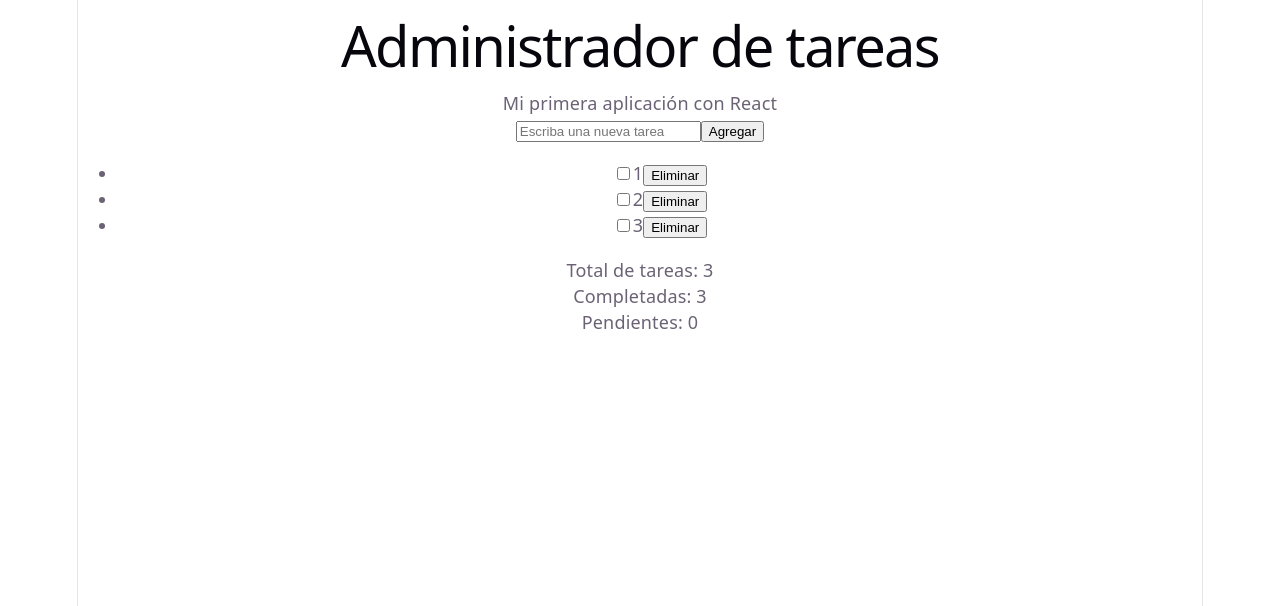
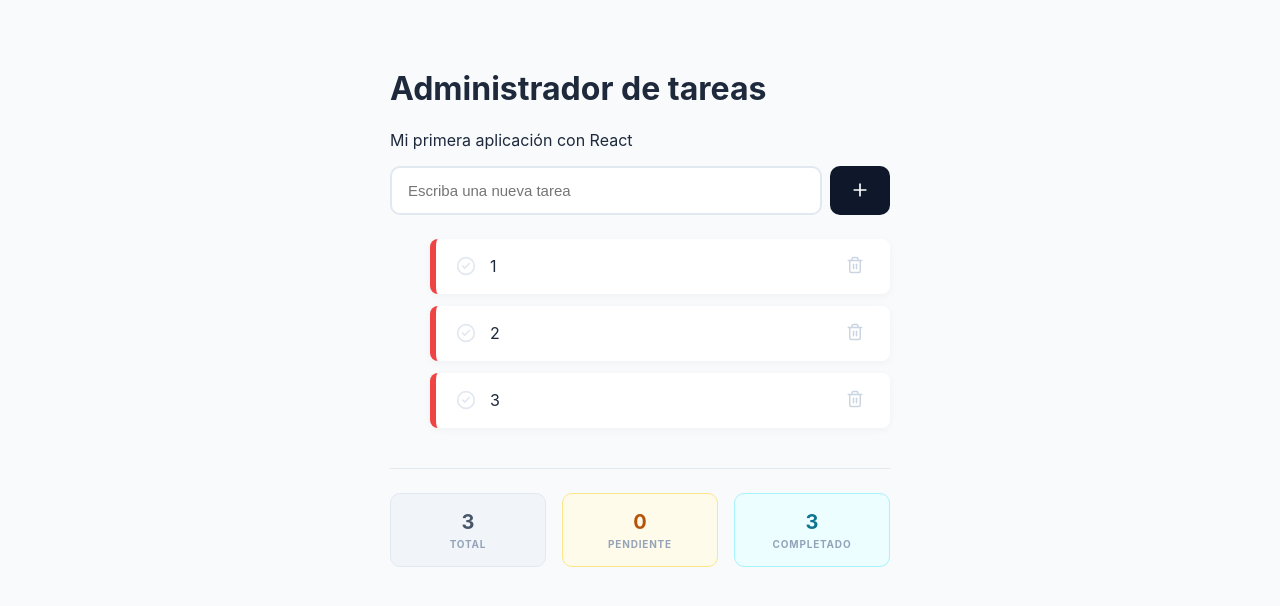
Before and after one commit to A-1-2-3-A/admin-tareas, a React (Vite) app: page / in a window 1280 px wide. Shown: the top 606 px of the page. Built offline with nearby package versions, Linux system fonts and the light colour scheme.

Commit message:
FrontEnd finalizado. Estilos aplicados

```diff
--- a/package.json
+++ b/package.json
@@ -10,6 +10,7 @@
     "preview": "vite preview"
   },
   "dependencies": {
+    "lucide-react": "^1.24.0",
     "react": "^19.2.7",
     "react-dom": "^19.2.7"
   },
--- /dev/null
+++ b/src/components/Footer.css
@@ -0,0 +1,49 @@
+.footer-container {
+  display: flex;
+  justify-content: space-between;
+  gap: 16px;
+  margin-top: 40px;
+  padding-top: 24px;
+  border-top: 1px solid #e2e8f0;
+}
+
+.stat-box {
+  flex: 1;
+  display: flex;
+  flex-direction: column;
+  align-items: center;
+  padding: 16px 12px;
+  border-radius: 10px;
+  background-color: #f8fafc;
+  border: 1px solid #e2e8f0;
+  transition: all 0.3s ease;
+}
+
+.stat-box:hover {
+  transform: translateY(-2px);
+  box-shadow: 0 4px 6px -1px rgba(0, 0, 0, 0.05);
+}
+
+.stat-number {
+  font-family: 'Inter', sans-serif;
+  font-size: 20px;
+  font-weight: 700;
+  margin-bottom: 4px;
+}
+
+.stat-label {
+  font-size: 10px;
+  text-transform: uppercase;
+  font-weight: 700;
+  letter-spacing: 0.8px;
+  color: #94a3b8;
+}
+
+.total { background-color: #f1f5f9; border-color: #e2e8f0; }
+.total .stat-number { color: #475569; }
+
+.pending { background-color: #fffbeb; border-color: #fde68a; }
+.pending .stat-number { color: #b45309; }
+
+.completed { background-color: #ecfeff; border-color: #a5f3fc; }
+.completed .stat-number { color: #0e7490; }
--- a/src/components/Footer.tsx
+++ b/src/components/Footer.tsx
@@ -1,3 +1,5 @@
+import './Footer.css';
+
 type FooterProps = {
     total: number,
     completed: number,
@@ -6,10 +8,19 @@ type FooterProps = {
 
 function Footer(props: FooterProps){
     return (
-        <footer>
-            <p>Total de tareas: {props.total}</p>
-            <p>Completadas: {props.completed}</p>
-            <p>Pendientes: {props.pending}</p>
+        <footer className='footer-container'>
+            <div className='stat-box total'>
+                <span className='stat-number'>{props.total}</span>
+                <span className='stat-label'>Total</span>
+            </div>
+            <div className='stat-box pending'>
+                <span className='stat-number'>{props.pending}</span>
+                <span className='stat-label'>Pendiente</span>
+            </div>
+            <div className='stat-box completed'>
+                <span className='stat-number'>{props.completed}</span>
+                <span className='stat-label'>Completado</span>
+            </div>
         </footer>
     );
 }
--- /dev/null
+++ b/src/components/TaskCard.css
@@ -0,0 +1,40 @@
+.task-card {
+  background: #ffffff;
+  padding: 16px 20px;
+  border-radius: 8px;
+  display: flex;
+  justify-content: space-between;
+  align-items: center;
+  margin-bottom: 12px;
+  border-left: 6px solid #ef4444;
+  box-shadow: 0 2px 8px rgba(0,0,0,0.04);
+  transition: all 0.3s ease;
+}
+
+.task-card.completed {
+  border-left-color: #22c55e;
+  background: #f8fafc;
+}
+
+.task-content {
+  display: flex;
+  align-items: center;
+  gap: 14px;
+}
+
+.task-card.completed span {
+  text-decoration: line-through;
+  color: #94a3b8;
+}
+
+.delete-btn {
+  background: none;
+  border: none;
+  color: #cbd5e1;
+  cursor: pointer;
+  transition: color 0.2s;
+}
+
+.delete-btn:hover {
+  color: #ef4444;
+}
--- a/src/components/TaskCard.tsx
+++ b/src/components/TaskCard.tsx
@@ -1,3 +1,6 @@
+import { Trash2, CheckCircle2 } from 'lucide-react';
+import './TaskCard.css';
+
 type Task = {
     id: number;
     text: string;
@@ -12,19 +15,21 @@ type TaskCardProps = {
 
 function TaskCard(props: TaskCardProps){
     return (
-        <li className={props.task.completed ? "task completed" : "task"}>
-            <input
-                type="checkbox"
-                checked={props.task.completed}
-                onChange={() => {props.onToggleTask(props.task.id)}}
-            />
+        <div className={props.task.completed ? "task-card completed" : "task-card"}>
+            <div className="task-content">
+                <CheckCircle2
+                    size={20}
+                    color={props.task.completed ? "#22c55e" : "#e2e8f0"}
+                    onClick={() => props.onToggleTask(props.task.id)}
+                    style={{cursor: 'pointer'}}
+                />
+                <span>{props.task.text}</span>
+            </div>
 
-            <span>{props.task.text}</span>
-
-            <button onClick={() => {props.onDeleteTask(props.task.id)}}>
-                Eliminar
+            <button onClick={() => props.onDeleteTask(props.task.id)} className="delete-btn">
+                <Trash2 size={18} />
             </button>
-        </li>
+        </div>
     );
 }
 
--- /dev/null
+++ b/src/components/TaskInput.css
@@ -0,0 +1,42 @@
+.input-container {
+  display: flex;
+  gap: 8px;
+  margin-bottom: 24px;
+}
+
+input {
+  flex: 1;
+  padding: 14px 16px;
+  border-radius: 10px;
+  border: 2px solid #e2e8f0;
+  background-color: #ffffff;
+  font-size: 15px;
+  transition: all 0.3s ease;
+}
+
+input:focus {
+  outline: none;
+  border-color: #38bdf8;
+  box-shadow: 0 0 0 3px rgba(56, 189, 248, 0.1);
+}
+
+.add-btn {
+  background-color: #0f172a;
+  color: white;
+  border: none;
+  padding: 0 20px;
+  border-radius: 10px;
+  cursor: pointer;
+  display: flex;
+  align-items: center;
+  transition: all 0.2s ease;
+}
+
+.add-btn:hover {
+  background-color: #1e293b;
+  transform: translateY(-1px);
+}
+
+.add-btn:active {
+  transform: translateY(0);
+}
--- a/src/components/TaskInput.tsx
+++ b/src/components/TaskInput.tsx
@@ -1,4 +1,6 @@
 import { useState } from "react";
+import { Plus } from "lucide-react";
+import './TaskInput.css';
 
 type TaskImputProps = {
     onAddTask: (text: string) => void;
@@ -17,16 +19,17 @@ function TaskInput(props: TaskImputProps){
     };
 
     return (
-        <div>
+        <div className="input-container">
             <input
                 type="text"
                 placeholder="Escriba una nueva tarea"
                 value={text}
                 onChange={(event) => setText(event.target.value)}
+                onKeyDown={(event) => event.key === 'Enter' && handleSubmit()}
             />
 
-            <button onClick={handleSubmit}>
-                Agregar
+            <button onClick={handleSubmit} className="add-btn">
+                <Plus size={20} />
             </button>
         </div>
     );
--- a/src/index.css
+++ b/src/index.css
@@ -1,111 +1,9 @@
-:root {
-  --text: #6b6375;
-  --text-h: #08060d;
-  --bg: #fff;
-  --border: #e5e4e7;
-  --code-bg: #f4f3ec;
-  --accent: #aa3bff;
-  --accent-bg: rgba(170, 59, 255, 0.1);
-  --accent-border: rgba(170, 59, 255, 0.5);
-  --social-bg: rgba(244, 243, 236, 0.5);
-  --shadow:
-    rgba(0, 0, 0, 0.1) 0 10px 15px -3px, rgba(0, 0, 0, 0.05) 0 4px 6px -2px;
-
-  --sans: system-ui, 'Segoe UI', Roboto, sans-serif;
-  --heading: system-ui, 'Segoe UI', Roboto, sans-serif;
-  --mono: ui-monospace, Consolas, monospace;
-
-  font: 18px/145% var(--sans);
-  letter-spacing: 0.18px;
-  color-scheme: light dark;
-  color: var(--text);
-  background: var(--bg);
-  font-synthesis: none;
-  text-rendering: optimizeLegibility;
-  -webkit-font-smoothing: antialiased;
-  -moz-osx-font-smoothing: grayscale;
-
-  @media (max-width: 1024px) {
-    font-size: 16px;
-  }
+body {
+  background-color: #f8fafc;
+  color: #1e293b;
+  font-family: 'Inter', sans-serif;
+  display: flex;
+  justify-content: center;
+  padding: 40px 20px;
 }
-
-@media (prefers-color-scheme: dark) {
-  :root {
-    --text: #9ca3af;
-    --text-h: #f3f4f6;
-    --bg: #16171d;
-    --border: #2e303a;
-    --code-bg: #1f2028;
-    --accent: #c084fc;
-    --accent-bg: rgba(192, 132, 252, 0.15);
-    --accent-border: rgba(192, 132, 252, 0.5);
-    --social-bg: rgba(47, 48, 58, 0.5);
-    --shadow:
-      rgba(0, 0, 0, 0.4) 0 10px 15px -3px, rgba(0, 0, 0, 0.25) 0 4px 6px -2px;
-  }
-
-  #social .button-icon {
-    filter: invert(1) brightness(2);
-  }
-}
-
-body {
-  margin: 0;
-}
-
-#root {
-  width: 1126px;
-  max-width: 100%;
-  margin: 0 auto;
-  text-align: center;
-  border-inline: 1px solid var(--border);
-  min-height: 100svh;
-  display: flex;
-  flex-direction: column;
-  box-sizing: border-box;
-}
-
-h1,
-h2 {
-  font-family: var(--heading);
-  font-weight: 500;
-  color: var(--text-h);
-}
-
-h1 {
-  font-size: 56px;
-  letter-spacing: -1.68px;
-  margin: 32px 0;
-  @media (max-width: 1024px) {
-    font-size: 36px;
-    margin: 20px 0;
-  }
-}
-h2 {
-  font-size: 24px;
-  line-height: 118%;
-  letter-spacing: -0.24px;
-  margin: 0 0 8px;
-  @media (max-width: 1024px) {
-    font-size: 20px;
-  }
-}
-p {
-  margin: 0;
-}
-
-code,
-.counter {
-  font-family: var(--mono);
-  display: inline-flex;
-  border-radius: 4px;
-  color: var(--text-h);
-}
-
-code {
-  font-size: 15px;
-  line-height: 135%;
-  padding: 4px 8px;
-  background: var(--code-bg);
-}
+#root { width: 100%; max-width: 500px; }
```
Also changed, not shown: 1 other file (tests, documents, lock files or other folders).
